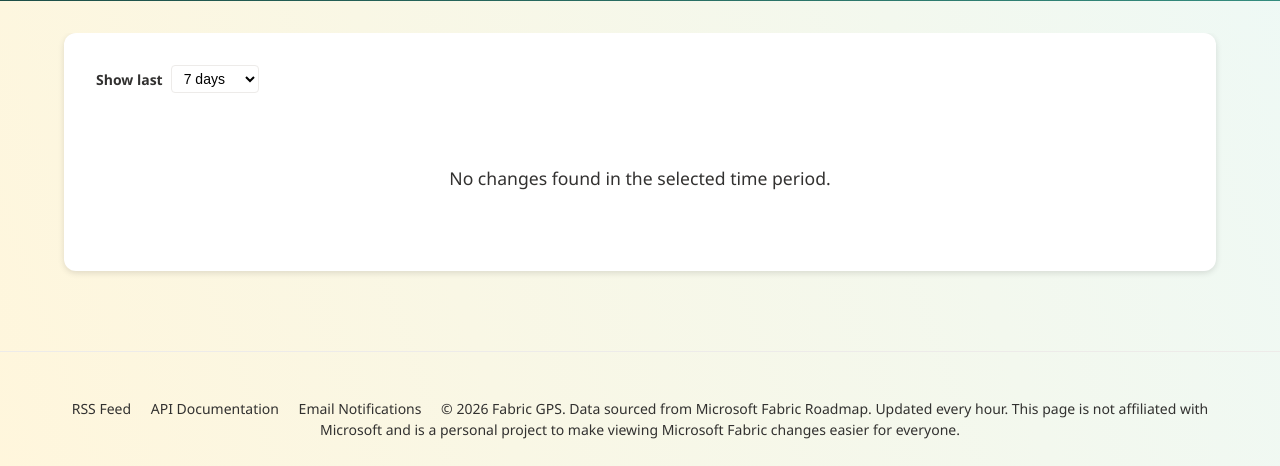
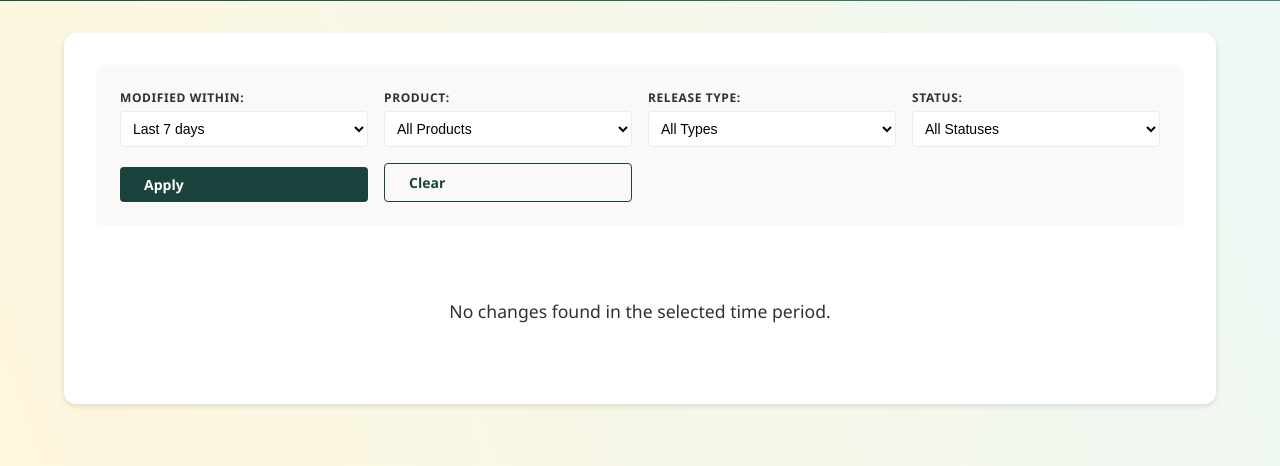
Before and after one commit to cbattlegear/fabric-roadmap-gps, a Python web app: template templates/changelog.html in a window 1280 px wide. Shown: the part 362-828 px from the top of the page. Run offline with Jinja, Linux system fonts and the light colour scheme; the template is opened without the code that fills it, so the values that code supplies are empty; some libraries are stand-ins or nearby versions.

Commit message:
Add product, type, and status filters to changelog page
The changelog now has the same filter controls as the front page:
Product, Release Type, and Status dropdowns populated from the DB,
plus the existing day-range selector. Filters auto-submit on change
and persist in the URL query string. The Clear button resets all.

The DB query accepts optional product_name, release_type, and
release_status params that filter the inner subquery so only matching
items are included in the temporal diff. The /api/changelog endpoint
also accepts the same filter params.

Removed the old changelog-specific CSS in favor of reusing the
existing .filters-container and .filter-group styles.

Co-authored-by: Copilot <223556219+Copilot@users.noreply.github.com>

```diff
--- a/static/styles.css
+++ b/static/styles.css
@@ -738,30 +738,6 @@ a:focus-visible {
 /* End Shared Component Styles */
 
 /* Changelog Page */
-.changelog-controls {
-  margin-bottom: var(--spacing-l);
-}
-
-.changelog-form {
-  display: flex;
-  align-items: center;
-  gap: var(--spacing-s);
-}
-
-.changelog-form label {
-  font-weight: 600;
-  color: var(--fabric-neutral-grey-130);
-}
-
-.changelog-form select {
-  padding: var(--spacing-xs) var(--spacing-s);
-  border: 1px solid var(--fabric-neutral-grey-30);
-  border-radius: 4px;
-  font-size: var(--font-size-body);
-  background: white;
-  cursor: pointer;
-}
-
 .changelog-day {
   margin-bottom: var(--spacing-xl);
 }
--- a/templates/changelog.html
+++ b/templates/changelog.html
@@ -12,18 +12,47 @@
 {% block content %}
 <div class="container">
     <section class="recent-changes-section">
-        <div class="changelog-controls">
-            <form method="get" action="/changelog" class="changelog-form">
-                <label for="days-select">Show last</label>
-                <select id="days-select" name="days" onchange="this.form.submit()">
-                    <option value="7" {{ 'selected' if selected_days == 7 }}>7 days</option>
-                    <option value="14" {{ 'selected' if selected_days == 14 }}>14 days</option>
-                    <option value="30" {{ 'selected' if selected_days == 30 }}>30 days</option>
-                    <option value="60" {{ 'selected' if selected_days == 60 }}>60 days</option>
-                    <option value="90" {{ 'selected' if selected_days == 90 }}>90 days</option>
+        <form method="get" action="/changelog" class="filters-container">
+            <div class="filter-group">
+                <label for="days-select">Modified Within:</label>
+                <select id="days-select" name="days" class="filter-select">
+                    <option value="7" {{ 'selected' if selected_days == 7 }}>Last 7 days</option>
+                    <option value="14" {{ 'selected' if selected_days == 14 }}>Last 14 days</option>
+                    <option value="30" {{ 'selected' if selected_days == 30 }}>Last 30 days</option>
+                    <option value="60" {{ 'selected' if selected_days == 60 }}>Last 60 days</option>
+                    <option value="90" {{ 'selected' if selected_days == 90 }}>Last 90 days</option>
                 </select>
-            </form>
-        </div>
+            </div>
+            <div class="filter-group">
+                <label for="product-filter">Product:</label>
+                <select id="product-filter" name="product_name" class="filter-select">
+                    <option value="">All Products</option>
+                    {% for p in filter_options.product_names %}
+                    <option value="{{ p }}" {{ 'selected' if active_filters.product_name == p }}>{{ p }}</option>
+                    {% endfor %}
+                </select>
+            </div>
+            <div class="filter-group">
+                <label for="type-filter">Release Type:</label>
+                <select id="type-filter" name="release_type" class="filter-select">
+                    <option value="">All Types</option>
+                    {% for t in filter_options.release_types %}
+                    <option value="{{ t }}" {{ 'selected' if active_filters.release_type == t }}>{{ t }}</option>
+                    {% endfor %}
+                </select>
+            </div>
+            <div class="filter-group">
+                <label for="status-filter">Status:</label>
+                <select id="status-filter" name="release_status" class="filter-select">
+                    <option value="">All Statuses</option>
+                    {% for s in filter_options.release_statuses %}
+                    <option value="{{ s }}" {{ 'selected' if active_filters.release_status == s }}>{{ s }}</option>
+                    {% endfor %}
+                </select>
+            </div>
+            <button type="submit" class="button button-primary">Apply</button>
+            <a href="/changelog" class="button button-secondary">Clear</a>
+        </form>
 
         {% if not changelog_days %}
         <div class="no-results">
@@ -73,3 +102,15 @@
     </section>
 </div>
 {% endblock %}
+
+{% block scripts %}
+<script>
+document.addEventListener('DOMContentLoaded', () => {
+    document.querySelectorAll('.filters-container .filter-select').forEach(el => {
+        el.addEventListener('change', () => {
+            el.closest('form').submit();
+        });
+    });
+});
+</script>
+{% endblock %}
```
Also changed, not shown: db/db_sqlserver.py (+24 -4 lines), server.py (+32 -3 lines).
